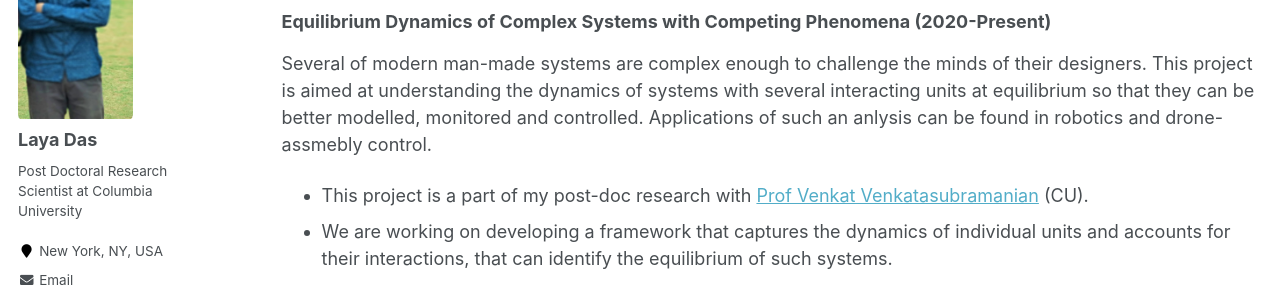
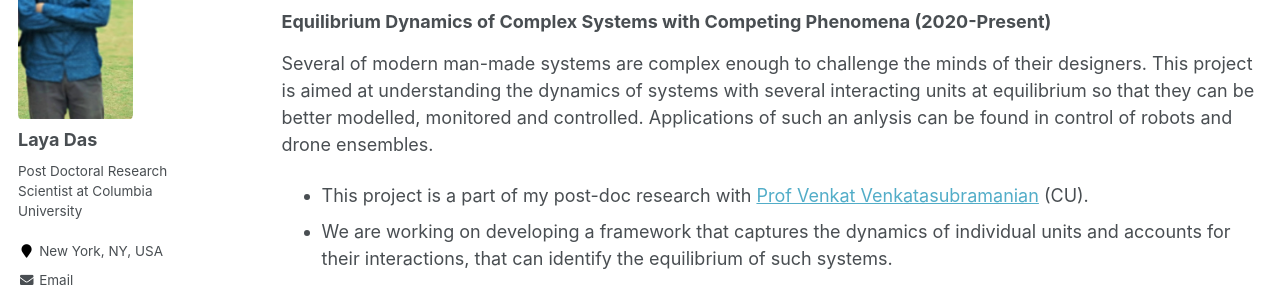
Before and after one commit to layadas/layadas.github.io, a Jekyll site: the page built from _pages/research.md, in a window 1280 px wide and 900 px high, scrolled down 600 px. Shown: the part 207-507 px from the top of the window. Built offline with Jekyll 4.4.1, drawn with Linux system fonts in a browser that asks for light colours.

Commit message:
Update research.md

```diff
--- a/_pages/research.md
+++ b/_pages/research.md
@@ -32,7 +32,7 @@ information about grid parameters to quantify resilience to extreme events.
 
 ### Equilibrium Dynamics of Complex Systems with Competing Phenomena (2020-Present)
 Several of modern man-made systems are complex enough to challenge the minds of their designers. This project is aimed at understanding the dynamics of systems with several
-interacting units at equilibrium so that they can be better modelled, monitored and controlled. Applications of such an anlysis can be found in robotics and drone-assmebly control.
+interacting units at equilibrium so that they can be better modelled, monitored and controlled. Applications of such an anlysis can be found in control of robots and drone ensembles.
 - This project is a part of my post-doc research with [Prof Venkat Venkatasubramanian](https://datascience.columbia.edu/venkat-venkatasubramanian-0) (CU).
 - We are working on developing a framework that captures the dynamics of individual units and accounts for their interactions, that can identify the equilibrium of such systems.
 
```
